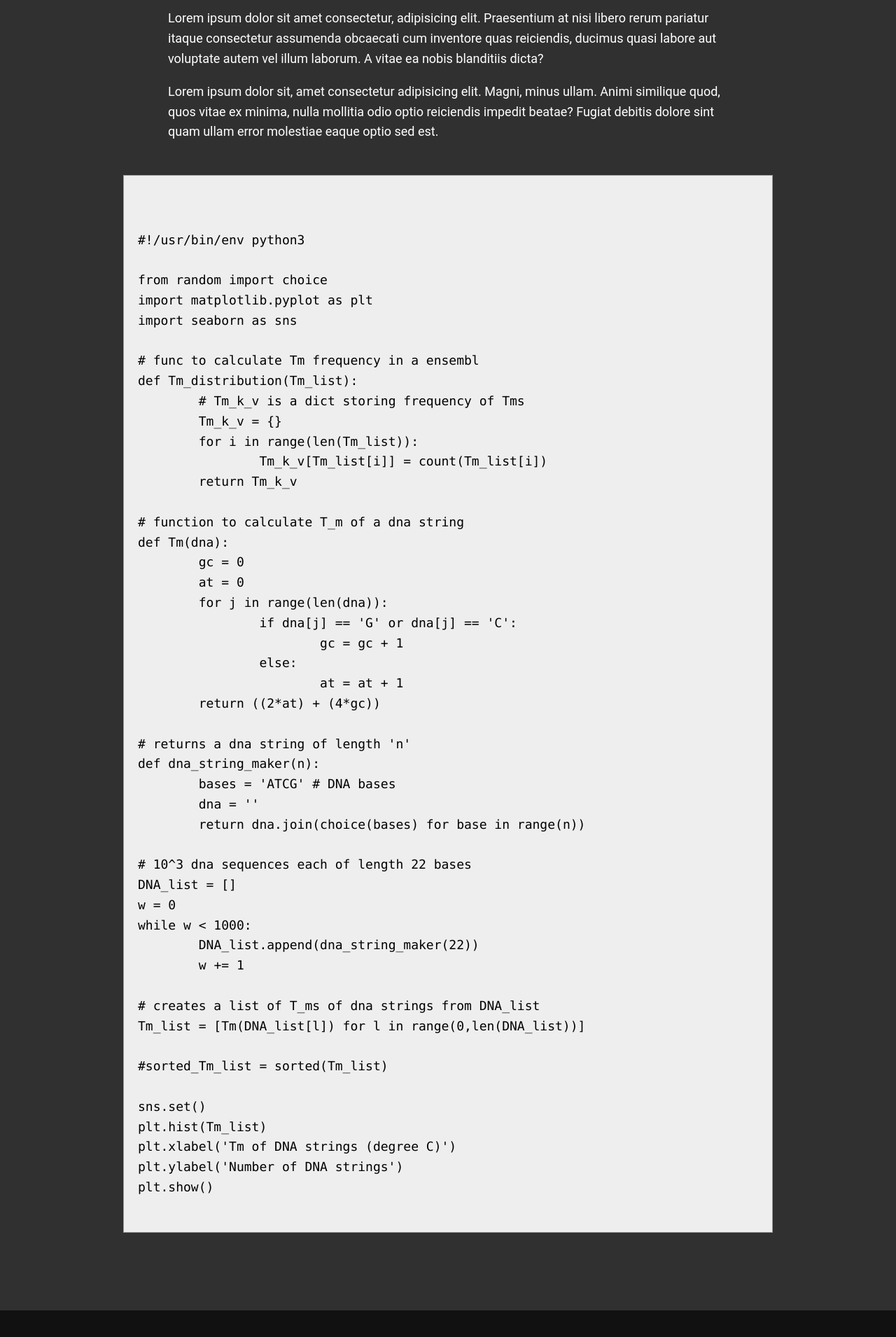
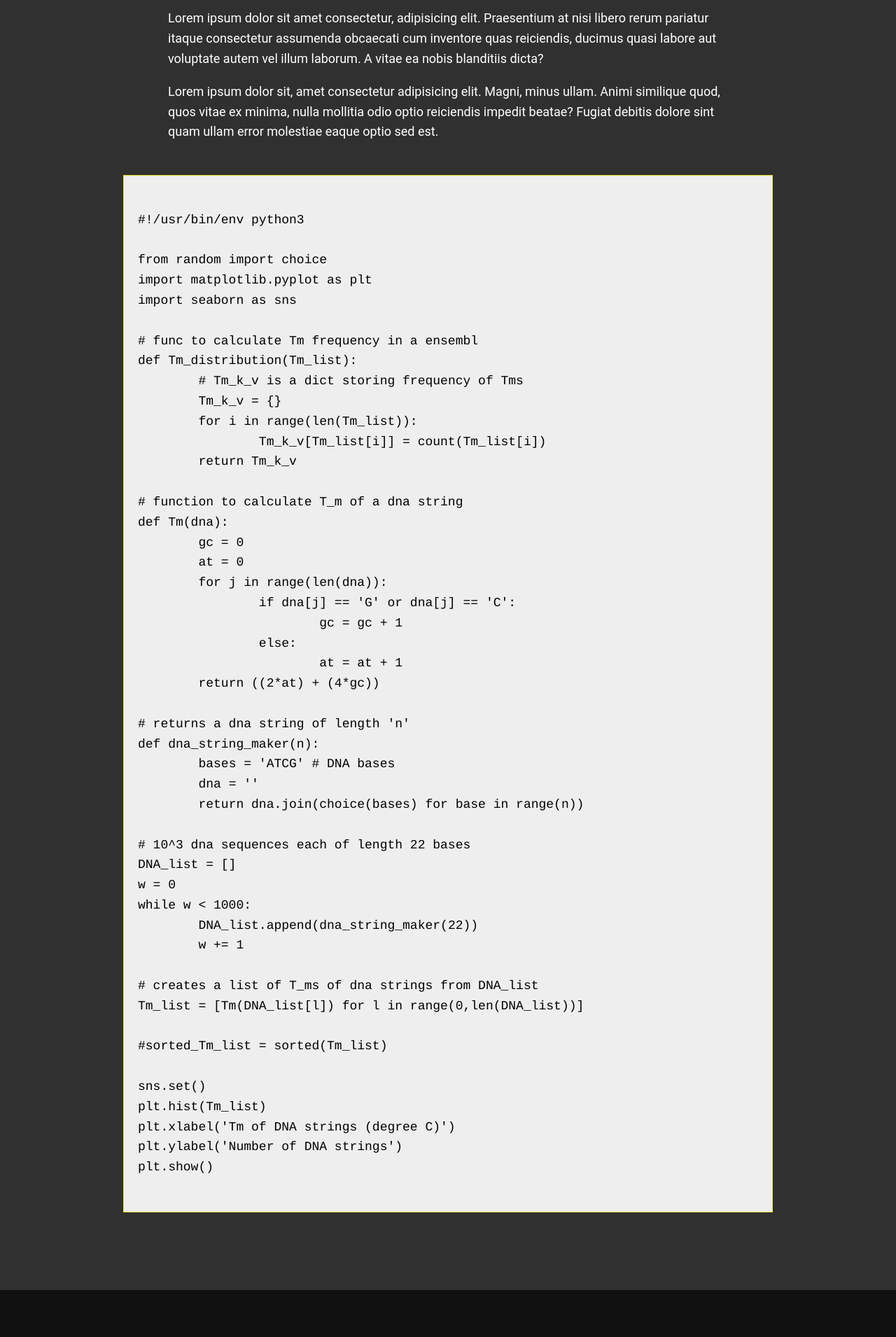
Before and after one commit to Prosaddas/prosaddas.github.io, a Jekyll site: the page portfolio-item_01.html, which Jekyll copies as it is, in a window 1280 px wide. Shown: the part 1193-3103 px from the top of the page at 70% size. Built offline with Jekyll 4.4.1, drawn with Linux system fonts in a browser that asks for light colours; nearby versions of some CDN libraries.

Commit message:
Update portfolio-item_01.html

```diff
--- a/portfolio-item_01.html
+++ b/portfolio-item_01.html
@@ -10,10 +10,10 @@
     <link rel="stylesheet" href="css/style.css">
 	<style>
 	pre code {
-	font-family: Menlo;
+	font-family: courier;
 	color: black;
   	background-color: #eee;
-  	border: 1px solid #999;
+  	border: 1px solid #E7E232;
   	display: block;
   	padding: 20px;
 	}
@@ -50,7 +50,6 @@
         <p>Lorem ipsum dolor sit, amet consectetur adipisicing elit. Magni, minus ullam. Animi similique quod, quos vitae ex minima, nulla mollitia odio optio reiciendis impedit beatae? Fugiat debitis dolore sint quam ullam error molestiae eaque optio sed est.</p>
         <pre>
             <code class="language-css">
-
 #!/usr/bin/env python3
 
 from random import choice
```
